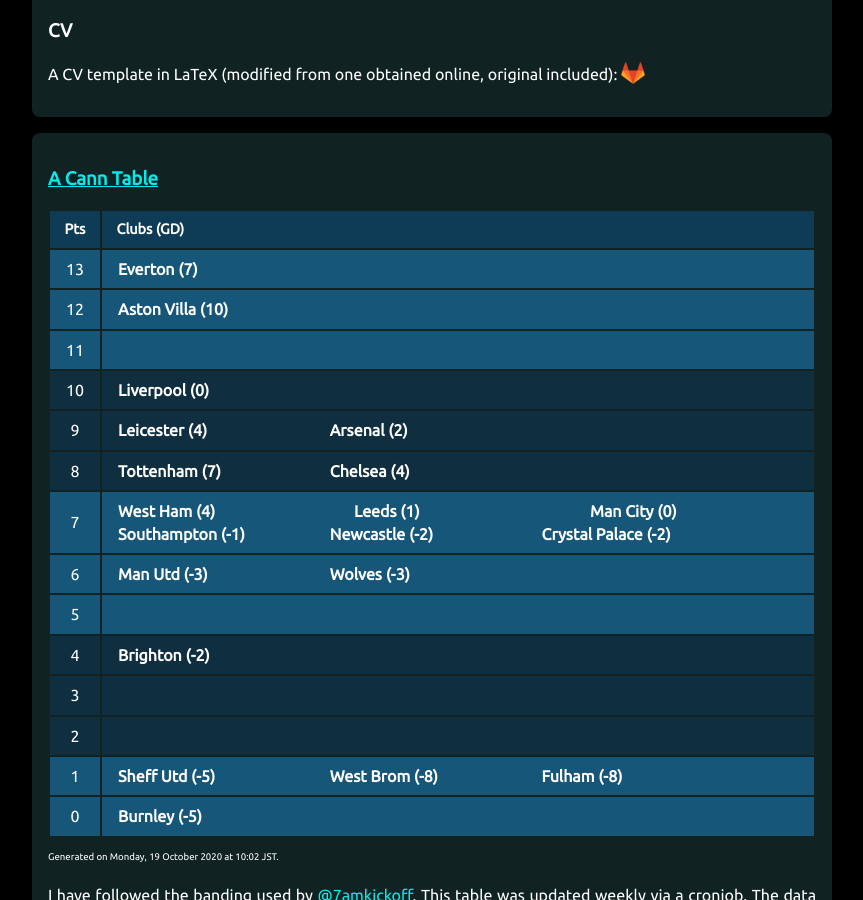
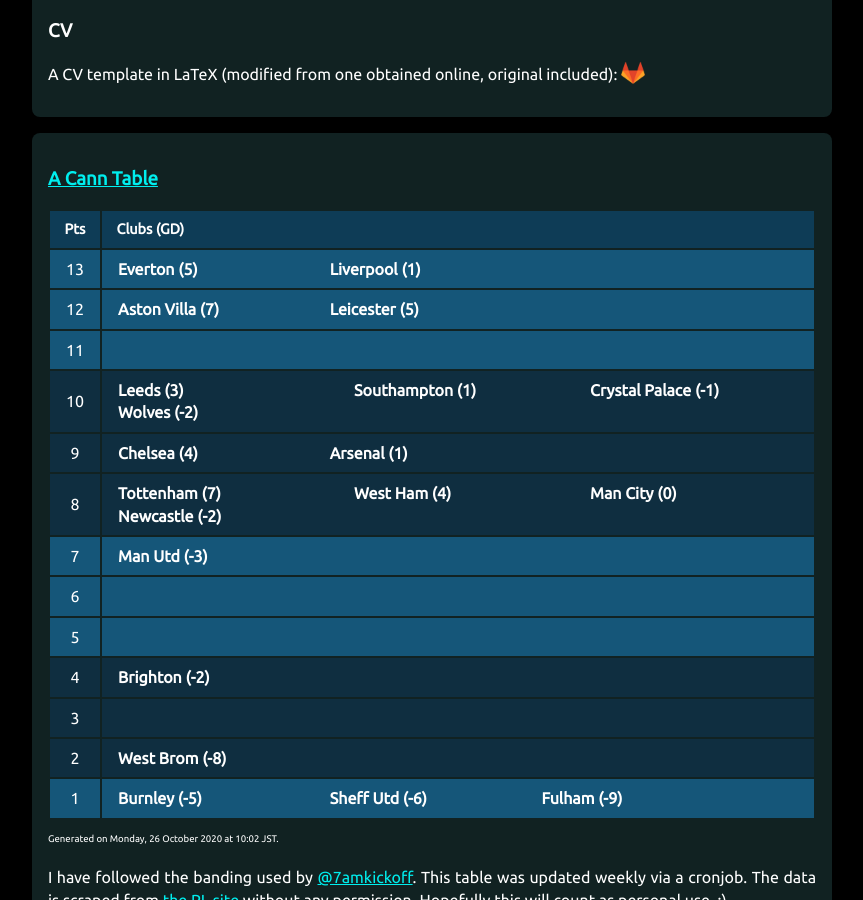
Before and after one commit to muru/muru.github.io, a Jekyll site: the page built from resources.md, in a window 1280 px wide and 900 px high, scrolled down 1593 px. Shown: the whole window, without its empty margins (208-1071 px from the left). Built offline with Jekyll 4.4.1, drawn with Linux system fonts in a browser that asks for light colours.

Commit message:
updated cann-table: Mon 26 Oct 10:02:42 JST 2020

```diff
--- a/cann-table.html
+++ b/cann-table.html
@@ -3,13 +3,15 @@
 	<tr class="cann-row-1">
 		<td class="cann-point"> 13 </td>
 		<td class="cann-clubs">
-			<span class="club-name"> Everton (7) </span>
+			<span class="club-name"> Everton (5) </span>
+			<span class="club-name"> Liverpool (1) </span>
 		</td>
  	</tr>
 	<tr class="cann-row-1">
 		<td class="cann-point"> 12 </td>
 		<td class="cann-clubs">
-			<span class="club-name"> Aston Villa (10) </span>
+			<span class="club-name"> Aston Villa (7) </span>
+			<span class="club-name"> Leicester (5) </span>
 		</td>
  	</tr>
 	<tr class="cann-row-1">
@@ -20,39 +22,37 @@
 	<tr class="cann-row-2">
 		<td class="cann-point"> 10 </td>
 		<td class="cann-clubs">
-			<span class="club-name"> Liverpool (0) </span>
+			<span class="club-name"> Leeds (3) </span>
+			<span class="club-name"> Southampton (1) </span>
+			<span class="club-name"> Crystal Palace (-1) </span>
+			<span class="club-name"> Wolves (-2) </span>
 		</td>
  	</tr>
 	<tr class="cann-row-2">
 		<td class="cann-point"> 9 </td>
 		<td class="cann-clubs">
-			<span class="club-name"> Leicester (4) </span>
-			<span class="club-name"> Arsenal (2) </span>
+			<span class="club-name"> Chelsea (4) </span>
+			<span class="club-name"> Arsenal (1) </span>
 		</td>
  	</tr>
 	<tr class="cann-row-2">
 		<td class="cann-point"> 8 </td>
 		<td class="cann-clubs">
 			<span class="club-name"> Tottenham (7) </span>
-			<span class="club-name"> Chelsea (4) </span>
+			<span class="club-name"> West Ham (4) </span>
+			<span class="club-name"> Man City (0) </span>
+			<span class="club-name"> Newcastle (-2) </span>
 		</td>
  	</tr>
 	<tr class="cann-row-1">
 		<td class="cann-point"> 7 </td>
 		<td class="cann-clubs">
-			<span class="club-name"> West Ham (4) </span>
-			<span class="club-name"> Leeds (1) </span>
-			<span class="club-name"> Man City (0) </span>
-			<span class="club-name"> Southampton (-1) </span>
-			<span class="club-name"> Newcastle (-2) </span>
-			<span class="club-name"> Crystal Palace (-2) </span>
+			<span class="club-name"> Man Utd (-3) </span>
 		</td>
  	</tr>
 	<tr class="cann-row-1">
 		<td class="cann-point"> 6 </td>
 		<td class="cann-clubs">
-			<span class="club-name"> Man Utd (-3) </span>
-			<span class="club-name"> Wolves (-3) </span>
 		</td>
  	</tr>
 	<tr class="cann-row-1">
@@ -74,21 +74,16 @@
 	<tr class="cann-row-2">
 		<td class="cann-point"> 2 </td>
 		<td class="cann-clubs">
+			<span class="club-name"> West Brom (-8) </span>
 		</td>
  	</tr>
 	<tr class="cann-row-1">
 		<td class="cann-point"> 1 </td>
 		<td class="cann-clubs">
-			<span class="club-name"> Sheff Utd (-5) </span>
-			<span class="club-name"> West Brom (-8) </span>
-			<span class="club-name"> Fulham (-8) </span>
-		</td>
- 	</tr>
-	<tr class="cann-row-1">
-		<td class="cann-point"> 0 </td>
-		<td class="cann-clubs">
 			<span class="club-name"> Burnley (-5) </span>
+			<span class="club-name"> Sheff Utd (-6) </span>
+			<span class="club-name"> Fulham (-9) </span>
 		</td>
  	</tr>
 </table>
-<span id="cann-gen-note"> Generated on  Monday, 19 October 2020 at 10:02 JST. </span>
+<span id="cann-gen-note"> Generated on  Monday, 26 October 2020 at 10:02 JST. </span>
```
